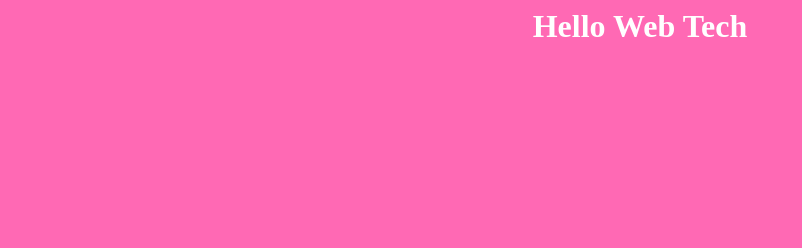
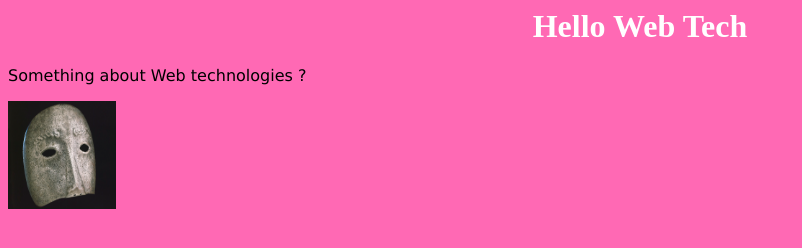
Before and after one commit to diegoperez18/set08101_labs, a plain HTML site: page index.html in a window 1280 px wide. Shown: the whole page, without its empty margins (0-802 px from the left). Drawn offline with Linux system fonts and the light colour scheme.

Commit message:
updated week 2

```diff
--- a/index.html
+++ b/index.html
@@ -1,3 +1,4 @@
+<! DOCTYPE html >
 <html>
     <head>
 	    <link rel="stylesheet" href="styles.css">
@@ -5,5 +6,7 @@
     </head>
     <body>
         <h1> Hello Web Tech </h1>
+		<p > Something about Web technologies ? </p >
+		<img src ="mask.jpg" style="width:108px;height:108px;" >
     <body>
 <html>
```
Also changed, not shown: mask.jpg (added).
